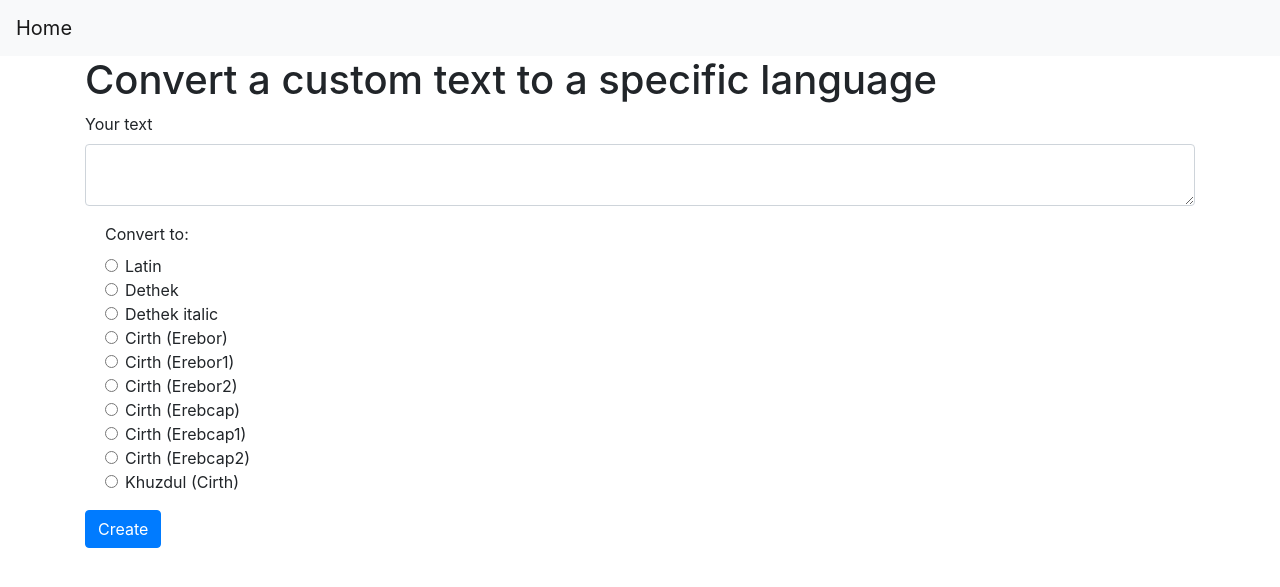
After one commit to wimulkeman/fantasy-language-generator, a PHP site: page /convert-text.php in a window 1280 px wide. The commit adds this page. Shown: the top 587 px of the page. Run offline with PHP 8.4, Linux system fonts and the light colour scheme.

Commit message:
chore (language): enable custom text generating
Make it possible to transfer custom text to a specified language and print it.

```diff
--- /dev/null
+++ b/convert-text.php
@@ -0,0 +1,76 @@
+<?php
+include_once 'available-languages.php';
+include_once 'translate-language.php';
+?>
+<!doctype html>
+<html lang="en">
+<head>
+    <!-- Required meta tags -->
+    <meta charset="utf-8">
+    <meta name="viewport" content="width=device-width, initial-scale=1, shrink-to-fit=no">
+
+    <!-- Bootstrap CSS -->
+    <link rel="stylesheet" href="https://stackpath.bootstrapcdn.com/bootstrap/4.1.3/css/bootstrap.min.css" integrity="sha384-MCw98/SFnGE8fJT3GXwEOngsV7Zt27NXFoaoApmYm81iuXoPkFOJwJ8ERdknLPMO" crossorigin="anonymous">
+    <link rel="stylesheet" href="css/layout.css">
+    <link rel="stylesheet" media="print" href="css/print.css">
+    <?php echo getAllLanguageStyleSheets(); ?>
+
+    <title>Convert text</title>
+</head>
+<body>
+<nav class="navbar navbar-light bg-light">
+    <a class="navbar-brand" href="/">Home</a>
+</nav>
+<div class="container">
+    <h1>Convert a custom text to a specific language</h1>
+    <form method="post">
+        <div class="form-group">
+            <label for="text">Your text</label>
+            <textarea class="form-control" id="text" name="text"><?php echo isset($_POST['text']) ? $_POST['text'] : ''; ?></textarea>
+        </div>
+        <div class="form-group form-check">
+            <label>Convert to:</label>
+            <?php
+            foreach (array_keys($languages) as $key => $language) {
+                $checked = '';
+                if (isset($_POST['language'][$language])) {
+                    $checked = 'checked="checked"';
+                }
+
+                echo '<div class="form-check">';
+                echo "<input type='radio' class='form-check-input' id='language-$key' name='language[$language]' $checked>";
+                echo "<label class='form-check-label' for='language-$key'>$language</label>";
+                echo '</div>';
+            }
+            ?>
+        </div>
+        <button type="submit" class="btn btn-primary">Create</button>
+    </form>
+</div>
+<?php if (isset($_POST['text']) && isset($_POST['language'])) { ?>
+    <div class="container language-text">
+        <?php
+        foreach ($_POST['language'] as $language => $value) {
+            if (!isset($languages[$language])) {
+                continue;
+            }
+
+            echo '<div class="row">';
+            echo '    <div class="col" style="font-family: '.$languages[$language]['font-family'].'">';
+            $text = $_POST['text'];
+            if (isset($languages[$language]['translateFunction'])) {
+                $translateFunction = $languages[$language]['translateFunction'];
+                $text = $translateFunction($text);
+            }
+            echo nl2br($text);
+            echo '    </div>';
+            echo '</div>';
+        }
+        ?>
+    </div>
+    <div class="container">
+        <button type="button" class="btn btn-primary" onclick="print()">Print the text</button>
+    </div>
+<?php } ?>
+</body>
+</html>
--- a/index.php
+++ b/index.php
@@ -9,5 +9,8 @@
         <div>
             <a href="cheatsheet.php">Language cheatsheet</a>
         </div>
+        <div>
+            <a href="convert-text.php">Convert text</a>
+        </div>
     </body>
 </html>
```
